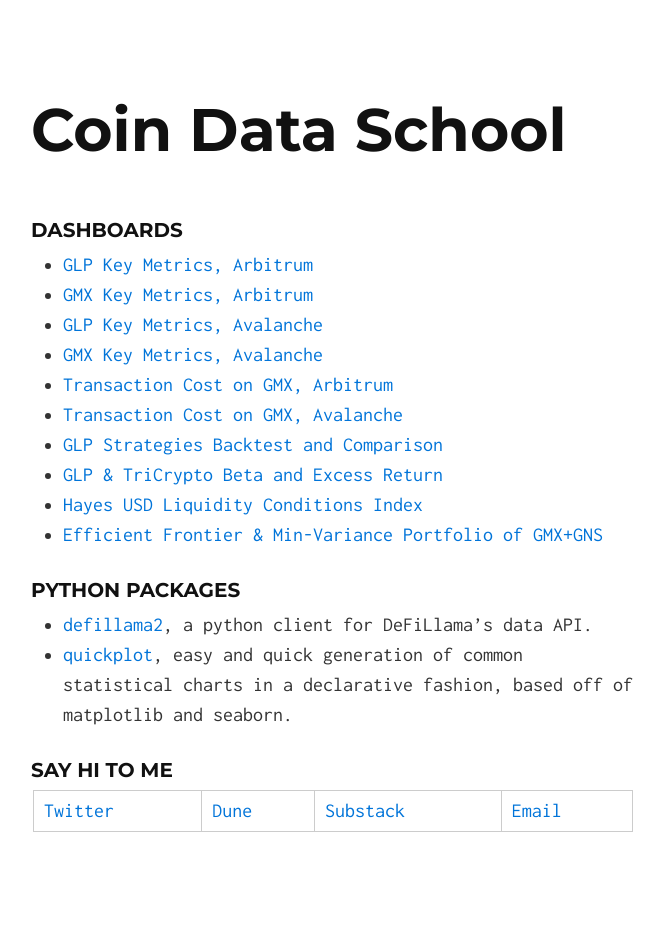
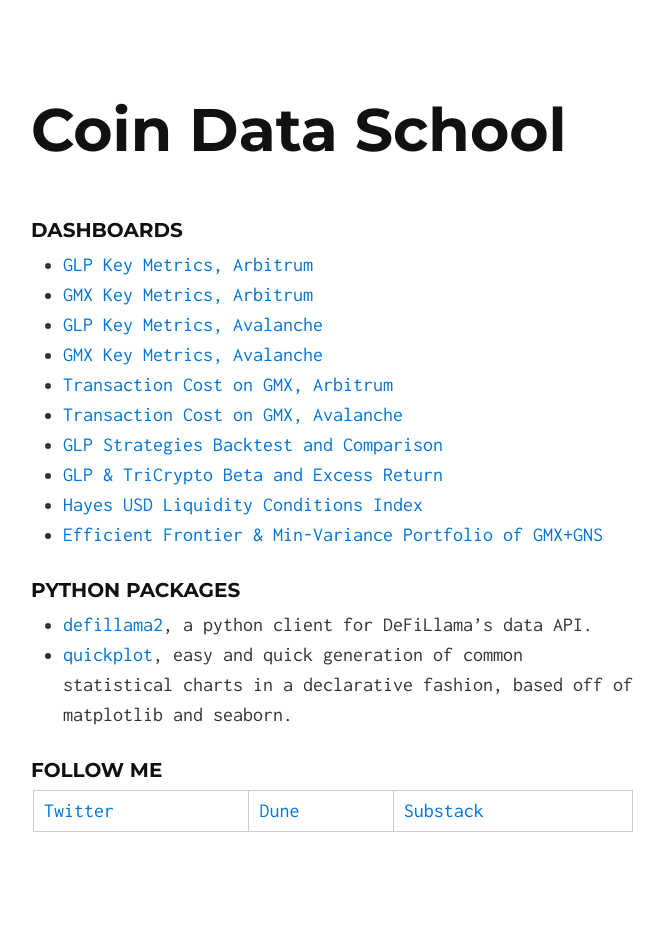
Before and after one commit to coindataschool/showcase, a Jekyll site: the page built from index.md, in a window 1280 px wide. Shown: the whole page, without its empty margins (307-971 px from the left). Built offline with Jekyll 4.4.1, drawn with Linux system fonts in a browser that asks for light colours; our own code applies the rules of GitHub Pages for plain Markdown files.

Commit message:
change contact to follow me

```diff
--- a/index.md
+++ b/index.md
@@ -20,6 +20,6 @@ layout: default
 * [defillama2](https://github.com/coindataschool/defillama2), a python client for DeFiLlama's data API.
 * [quickplot](https://github.com/coindataschool/quickplot), easy and quick generation of common statistical charts in a declarative fashion, based off of matplotlib and seaborn.
 
-### Say hi to me
+### Follow me
 
-[Twitter](https://twitter.com/coindataschool) | [Dune](https://dune.com/coindataschool) | [Substack](https://coindataschool.substack.com/) | [Email](coindataschool@gmail.com)
+[Twitter](https://twitter.com/coindataschool) | [Dune](https://dune.com/coindataschool) | [Substack](https://coindataschool.substack.com/)
```
